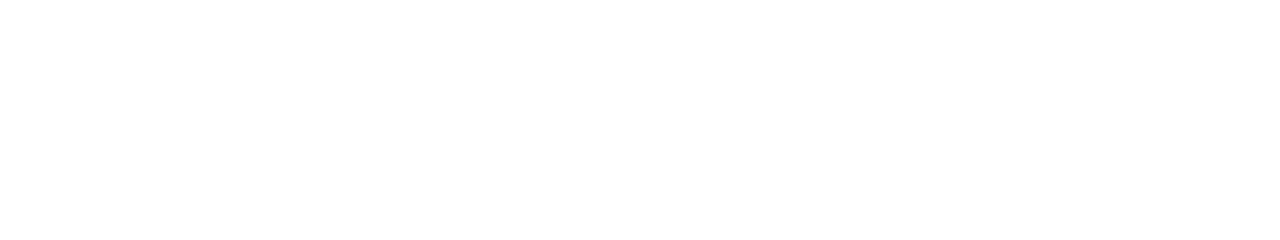
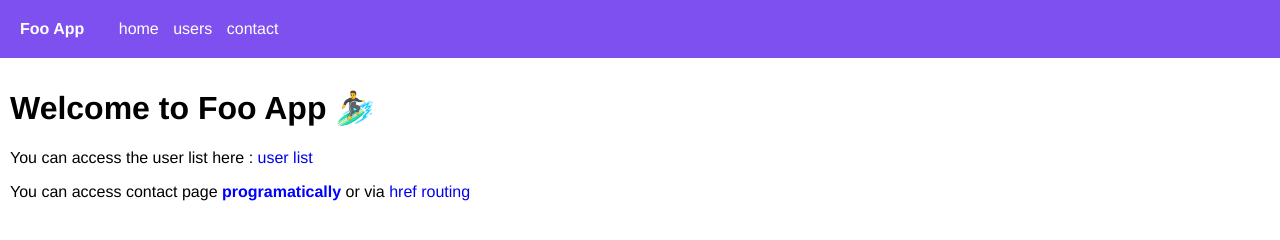
Before and after one commit to vvanghelue/small-single-page-app-example, a plain HTML site: page index.html in a window 1280 px wide. Drawn offline with Linux system fonts and the light colour scheme.

Commit message:
first commit

```diff
--- a/index.html
+++ b/index.html
@@ -2,8 +2,10 @@
 <html>
 <head>
 	<title>Small Simple Page App example</title>
+	<link rel="stylesheet" type="text/css" href="main.css">
+	<script type="text/javascript" src="main.js"></script>
 </head>
 <body>
-
+	<div class="app-root"></div>
 </body>
 </html>
--- a/main.css
+++ b/main.css
@@ -0,0 +1,41 @@
+body {
+	padding: 0;
+	margin: 0;
+	font-family: 'Helvetica Neue';
+}
+
+a {
+  text-decoration: none;
+}
+
+.app-header {
+  background: #7e50ef;
+  padding: 20px;
+  color: #fff;
+}
+.app-header-name {
+  font-weight: bold;
+  display: inline-block;
+}
+.app-header-menu {
+  display: inline-block;
+  padding-left: 20px;
+}
+.app-header-menu a {
+  color: #fff;
+  padding-left: 10px;
+}
+.app-header-menu a:hover {
+  text-decoration: underline;
+}
+.app-content {
+  padding: 10px;
+}
+
+
+/*
+  Components
+*/
+.home-page {
+  /*text-align: center;*/
+}
--- a/main.js
+++ b/main.js
@@ -0,0 +1,158 @@
+const createDomElement = function (html, onCreated) {
+  const element = new DOMParser().parseFromString(html, "text/html").body.firstChild
+
+  if (onCreated) {
+    onCreated(element)
+  }
+
+  return element
+}
+
+/* data */
+const users = [
+  { id: 1, name: 'Jean', phone: '+33644444444' },
+  { id: 2, name: 'Steeve', phone: '+33555555555' },
+  { id: 3, name: 'John', phone: '+33333333333' },
+  { id: 4, name: 'Mark', phone: '+33777777777' },
+]
+
+/* Components */
+const homeComponent = () => {
+  const element = createDomElement(`
+    <div class="home-page">
+      <h1>Welcome to Foo App 🏄‍♂️</h1>
+      <p>
+        You can access the user list here : <a href="#/users">user list</a>
+      </p>
+      <p>
+         You can access contact page <b style="cursor: pointer; color: blue;" onclick="goToPage('/contact')">programatically</b> or via <a href="#/contact">href routing</a>
+      </p>
+    </div>
+  `)
+  return element
+}
+
+const userListComponent = () => {
+
+  const element = createDomElement(`
+    <div class="home-page">
+      <h1>User List</h1>
+      <ul>
+         ${users.map(u => `<li><a href="#/users/${u.id}">${u.name}</a></li>`).join('')}
+      </ul>
+    </div>
+  `)
+  return element
+}
+
+const userDetailsComponent = (userId) => {
+
+  const user = users.find(u => u.id == userId)
+
+  const element = createDomElement(`
+    <div class="home-page">
+      <a href="#/users">< Go back</a>
+      <h1>About ${user.name}</h1>
+      <p>
+        Phone number : ${user.phone}
+      </p>
+    </div>
+  `)
+  return element
+}
+
+const contactComponent = (userId) => {
+  const element = createDomElement(`
+    <div class="home-page">
+      <h1>Contact</h1>
+      <p>
+        Lorem ipsum dolor sit amet, consectetur adipiscing elit, sed do eiusmod tempor incididunt ut labore et dolore magna aliqua. Ut enim ad minim veniam, quis nostrud
+      </p>
+    </div>
+  `)
+  return element
+}
+
+(() => {
+
+	let currentRoute
+
+	const routes = [
+		{
+			paths: [/\/$/],
+			component: homeComponent
+		},
+		{
+			paths: [/\/users$/],
+			component: userListComponent
+		},
+		{
+			paths: [/\/users\/(.+)$/],
+			component: userDetailsComponent
+		},
+		{
+			paths: [/\/contact$/],
+			component: contactComponent
+		}
+	]
+
+	const goToPage = window.goToPage = (path) => {
+
+		if (path.endsWith('/')) path = path.slice(0, -1)
+
+		if (path == '') path = '/'
+
+		for (route of routes) {
+			for (registeredPath of route.paths) {
+				const matches = path.match(registeredPath)
+				if (matches) {
+					const params = matches.slice(1, matches.length)
+					// console.log(`Route matched : ${route.title}`)
+					renderPage(route, params)
+					return
+				}
+			}
+		}
+
+		throw new Error(`given path "${path}" did not match any route`)
+	}
+
+	const renderPage = (route, params) => {
+		const rootElement = createDomElement(`
+			<div>
+				<div class="app-header">
+					<div class="app-header-name">Foo App</div>
+					<div class="app-header-menu">
+						<a href="#/">home</a>
+						<a href="#/users">users</a>
+						<a href="#/contact">contact</a>
+					</div>
+				</div>
+				<div class="app-content">
+
+				</div>
+				<div class="app-footer">
+
+				</div>
+			</div>
+		`)
+
+		const componentElement = route.component.apply({}, params)
+		rootElement.querySelector('.app-content').appendChild(componentElement)
+
+		document.querySelector('.app-root').innerHTML = ''
+		document.querySelector('.app-root').appendChild(rootElement)
+	}
+
+	window.addEventListener('hashchange', (e) => {
+		goToPage(
+			location.hash.replace(/#/, '')
+		)
+	})
+
+	document.addEventListener('DOMContentLoaded', (e) => {
+		goToPage(
+			location.hash.replace(/#/, '')
+		)
+	})
+})()
```
